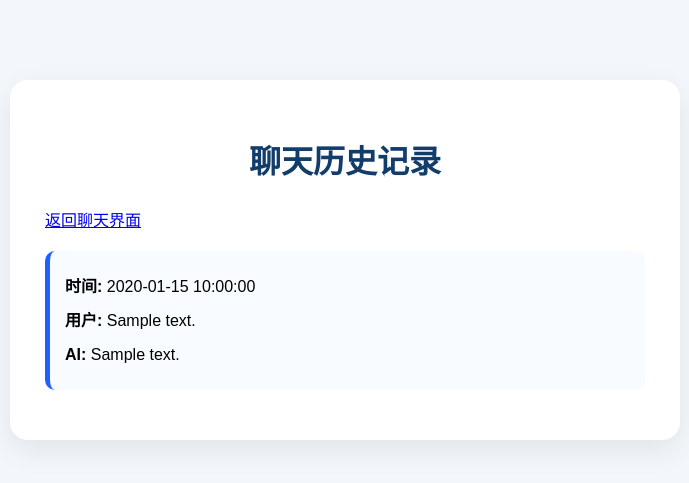
After one commit to benboerb0323/Ai-Finance-Assistant, a Flask app: page /history in a window 1280 px wide. The commit adds this page. Shown: the top 483 px of the page, without its empty margins (295-984 px from the left). Run offline with Flask 3, Linux system fonts and the light colour scheme; tables that the repository leaves empty hold one stand-in row (values such as "Sample post").

Commit message:
fix history record timestamp

```diff
--- a/app.py
+++ b/app.py
@@ -2,7 +2,7 @@ from flask import Flask,render_template,request,redirect,url_for,session
 from openai import OpenAI
 from dotenv import load_dotenv
 import os
-from database import init_db
+from database import init_db, save_chat, get_chat_history
 
 load_dotenv()
 
@@ -27,30 +27,6 @@ def get_messages():
         ]
 
     return session["messages"]
-
-
-
-def analyse_financial_needs(user_input):
-
-    result =  []
-
-    if "低风险" in user_input:
-
-        result.append("客户偏好：稳健型")
-
-    if "高收益" in user_input:
-
-        result.append("客户偏好：进取型")
-
-    if "半年" in user_input:
-
-        result.append("推荐期限：6个月")
-
-    if len(result) == 0:
-
-        result.append("暂时无法识别客户需求")
-
-    return result
 
 
 def ai_reply(question):
@@ -78,7 +54,7 @@ def ai_reply(question):
     )
 
     session["messages"] = messages
-
+    save_chat(question, ai_text)
     return ai_text
 
 
@@ -133,5 +109,18 @@ def clear_chat():
 
     return redirect(url_for("home"))
 
+
+
+@app.route("/history")
+def history():
+
+    history_records = get_chat_history()
+
+    return render_template(
+        "history.html",
+        history_records=history_records
+    )
+
+
 if __name__ == "__main__":
     app.run(debug=True)
--- a/database.py
+++ b/database.py
@@ -1,4 +1,5 @@
 import sqlite3
+from datetime import datetime
 
 def init_db():
     conn = sqlite3.connect("chat_history.db")
@@ -13,3 +14,25 @@ def init_db():
     ''')
     conn.commit()
     conn.close()
+
+def save_chat(user_message, ai_message):
+    conn = sqlite3.connect("chat_history.db")
+    cursor = conn.cursor()
+
+    created_at = datetime.now().strftime("%Y-%m-%d %H:%M:%S")
+
+    cursor.execute('''
+        INSERT INTO chat_history (user_message, ai_message, created_at)
+        VALUES (?, ?, ?)
+    ''', (user_message, ai_message, created_at))
+    conn.commit()
+    conn.close()
+
+def get_chat_history():
+    conn = sqlite3.connect("chat_history.db")
+    conn.row_factory = sqlite3.Row
+    cursor = conn.cursor()
+    cursor.execute('SELECT id, user_message, ai_message, created_at FROM chat_history ORDER BY created_at DESC')
+    history = cursor.fetchall()
+    conn.close()
+    return history
--- a/static/style.css
+++ b/static/style.css
@@ -145,3 +145,20 @@ button:hover {
 .quick-btn:hover {
     background: #eaf1ff;
 }
+
+.history-list {
+    margin-top: 20px;
+}
+
+.history-item {
+    padding: 15px;
+    margin-bottom: 15px;
+    background: #f8fbff;
+    border-left: 5px solid #1f5eff;
+    border-radius: 10px;
+}
+
+.history-item p {
+    margin: 8px 0;
+    line-height: 1.6;
+}
--- /dev/null
+++ b/templates/history.html
@@ -0,0 +1,29 @@
+<!DOCTYPE html>
+<html>
+
+<head>
+    <title>聊天历史记录</title>
+    <link rel="stylesheet" href = "{{ url_for('static', filename='style.css') }}">
+</head>
+
+<body>
+    <div class="container">
+        <h1>聊天历史记录</h1>
+
+        <p>
+            <a href="{{ url_for('home') }}">返回聊天界面</a>
+        </p>
+
+        <div class="history-list">
+
+            {% for record in history_records %}
+            <div class="history-item">
+                <p><strong>时间:</strong> {{ record['created_at'] }}</p>
+                <p><strong>用户:</strong> {{ record['user_message'] }}</p>
+                <p><strong>AI:</strong> {{ record['ai_message'] }}</p>
+            </div>
+            {% endfor %}
+        </div>
+    </div>
+</body>
+</html>
--- a/templates/index.html
+++ b/templates/index.html
@@ -12,6 +12,10 @@
 
         <h1>AI金融助手</h1>
 
+        <p>
+            <a href="{{ url_for('history') }}">查看聊天历史记录</a>
+        </p>
+
         <h3>当前对话数: {{ chat_count }}</h3>
         <div class = "quick-questions">
 
@@ -22,7 +26,7 @@
 
         <form method="POST" id="chat-form">
 
-            <input type="text" id="chat-input"name="user_input" placeholder="请输入客户需求" value="{{ user_input }}">
+            <input type="text" id="chat-input" name="user_input" placeholder="请输入客户需求" value="{{ user_input }}">
 
             <button type="submit" id="send-button">开始分析</button>
 
```
